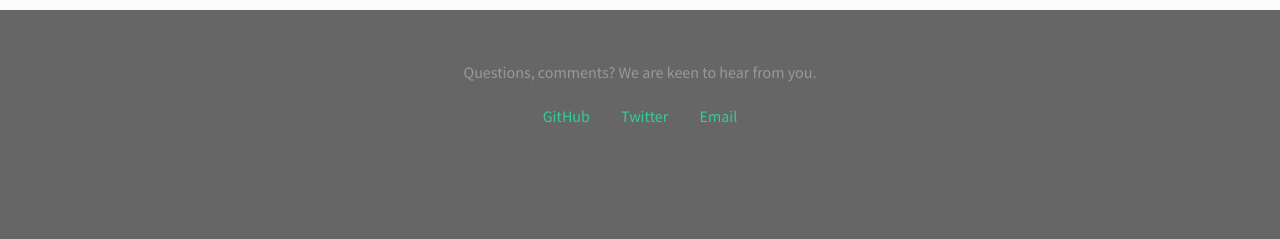
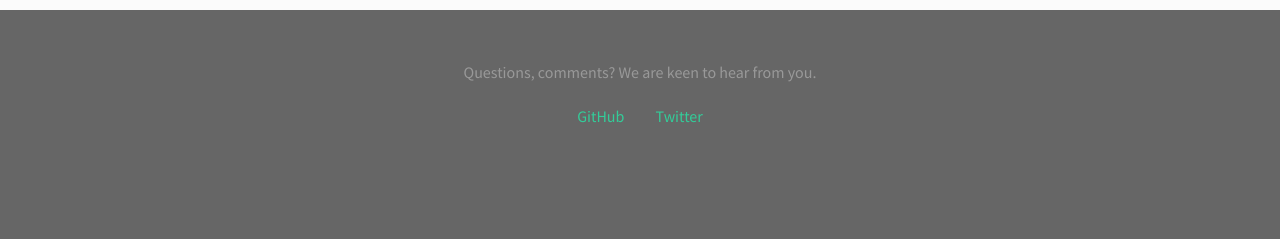
Before and after one commit to paritytrading/paritytrading.github.io, a Jekyll site: the page built from index.html, in a window 1280 px wide. Shown: the part 1070-1309 px from the top of the page. Built offline with Jekyll 4.4.1, drawn with Linux system fonts in a browser that asks for light colours.

Commit message:
Remove email link

```diff
--- a/index.html
+++ b/index.html
@@ -76,7 +76,6 @@ facebook:
     <ul>
       <li><a href="https://github.com/paritytrading">GitHub</a></li>
       <li><a href="https://twitter.com/paritytrading">Twitter</a></li>
-      <li><a href="mailto:contact@paritytrading.com">Email</a></li>
     </ul>
   </div>
 </footer>
```
